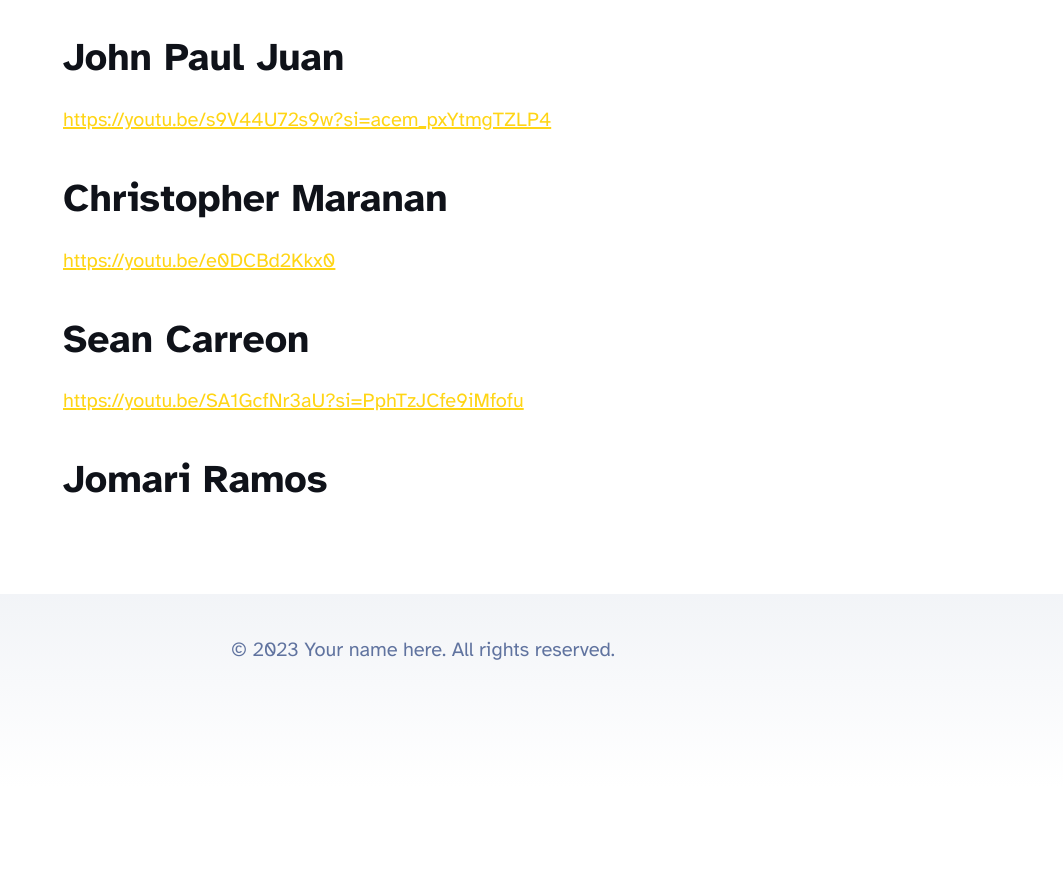
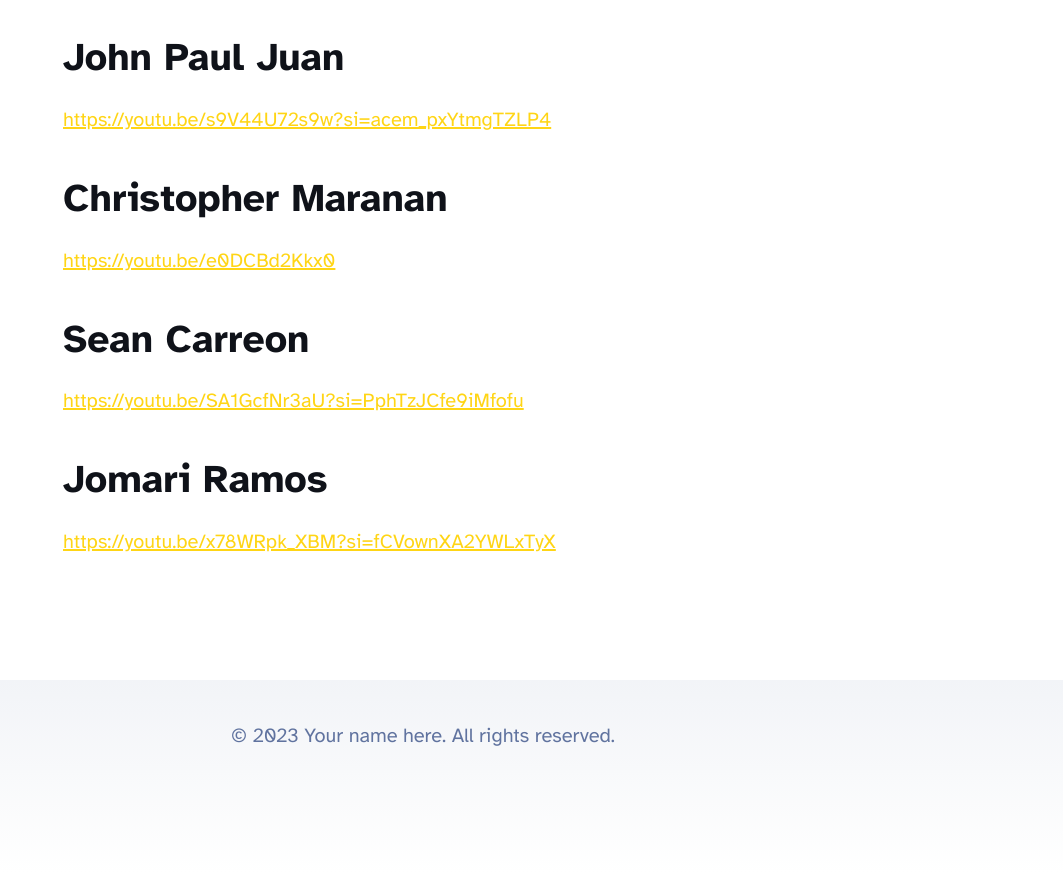
Before and after one commit to lynuskho/nationalian-site, an Astro site: page /blog/webpage-4 in a window 1280 px wide. Shown: the part 1701-2575 px from the top of the page, without its empty margins (217-1280 px from the left). Before the commit the page ends 2489 px from the top, so only its background shows below. Built offline with nearby package versions, Linux system fonts and the light colour scheme; Astro itself is replaced by a stand-in of ours.

Commit message:
add Jomari's video

```diff
--- a/src/content/blog/webpage-4.mdx
+++ b/src/content/blog/webpage-4.mdx
@@ -20,3 +20,4 @@ https://youtu.be/e0DCBd2Kkx0
 https://youtu.be/SA1GcfNr3aU?si=PphTzJCfe9iMfofu
 
 ### Jomari Ramos
+https://youtu.be/x78WRpk_XBM?si=fCVownXA2YWLxTyX
```
